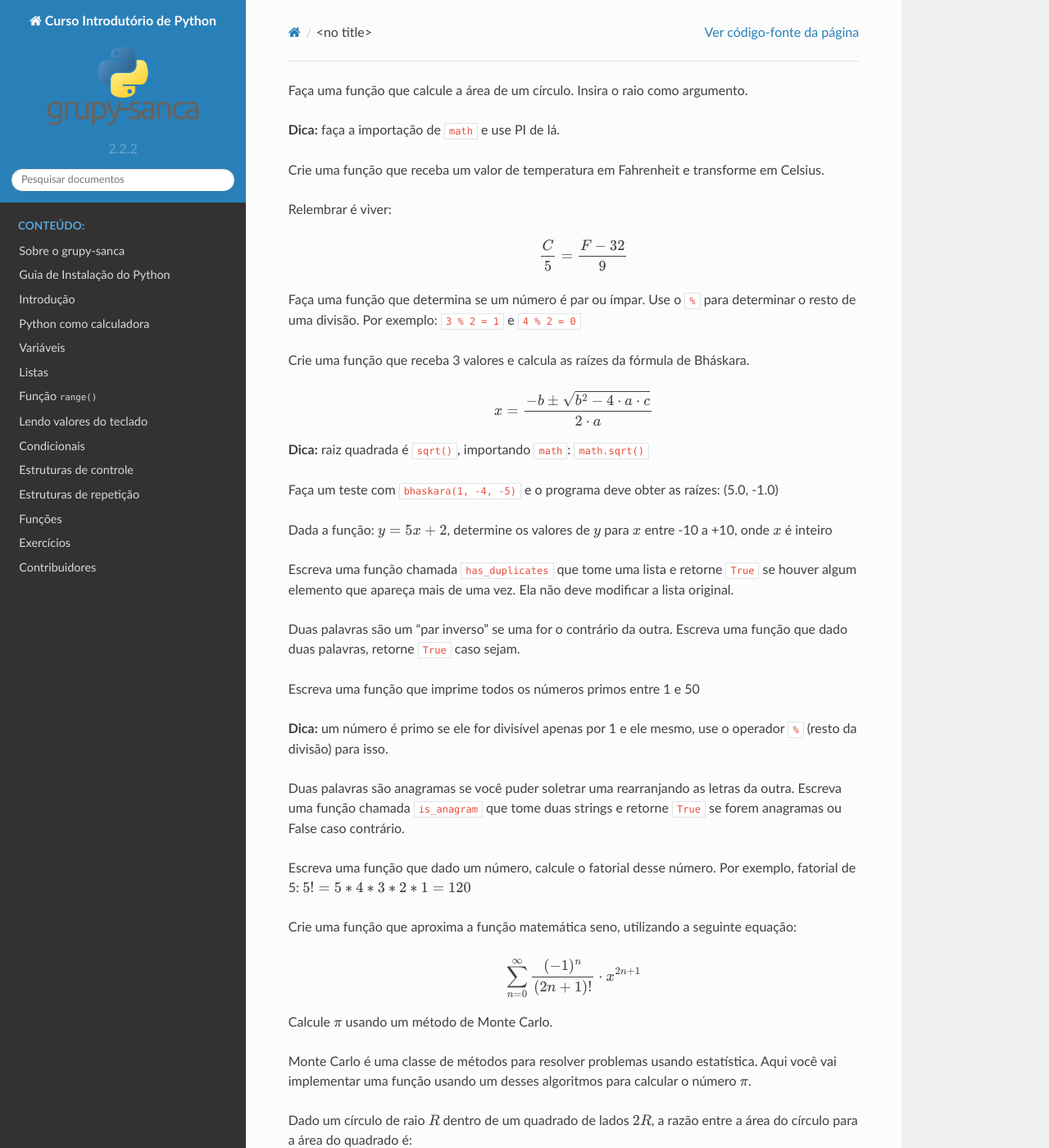
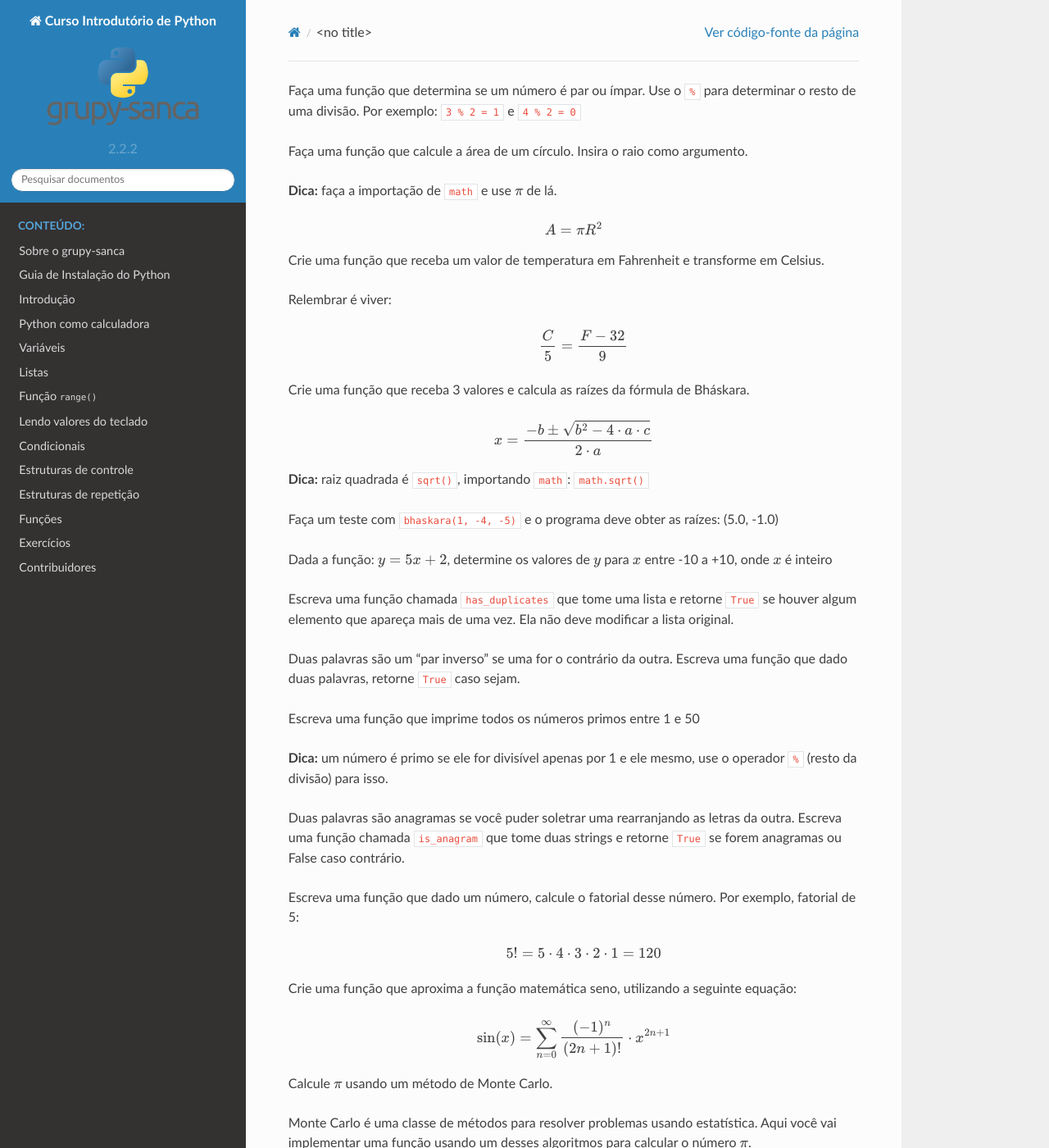
Before and after one commit to grupy-sanca/curso-python, a Sphinx documentation site: the page built from source/exercicios_funcoes.rst, in a window 1280 px wide and 1400 px high. Shown: the whole window at 82% size. Built offline with Sphinx 7.4.7 and the Read the Docs theme 2.0.0, drawn with Linux system fonts in a browser that asks for light colours.

```diff
--- a/source/exercicios_funcoes.rst
+++ b/source/exercicios_funcoes.rst
@@ -1,7 +1,14 @@
+#. Faça uma função que determina se um número é par ou ímpar. Use o ``%`` para
+   determinar o resto de uma divisão. Por exemplo: ``3 % 2 = 1`` e ``4 % 2 = 0``
+
 #. Faça uma função que calcule a área de um círculo. Insira o raio como
    argumento.
 
-   **Dica:** faça a importação de ``math`` e use PI de lá.
+   **Dica:** faça a importação de ``math`` e use :math:`\pi` de lá.
+
+   .. math::
+
+            A = \pi R^2
 
 #. Crie uma função que receba um valor de temperatura em Fahrenheit e transforme
    em Celsius.
@@ -47,14 +51,18 @@
    retorne ``True`` se forem anagramas ou False caso contrário.
 
 #. Escreva uma função que dado um número, calcule o fatorial desse número.
-   Por exemplo, fatorial de 5: :math:`5! = 5*4*3*2*1 = 120`
+   Por exemplo, fatorial de 5:
+
+    .. math::
+
+        5! = 5 \cdot 4 \cdot 3 \cdot 2 \cdot 1 = 120
 
 #. Crie uma função que aproxima a função matemática seno, utilizando a seguinte
    equação:
 
    .. math::
 
-        \sum_{n=0}^{\infty} \frac{(-1)^n}{(2n+1)!} \cdot x^{2n+1}
+        \sin(x) = \sum_{n=0}^{\infty} \frac{(-1)^n}{(2n+1)!} \cdot x^{2n+1}
 
 #. Calcule :math:`\pi` usando um método de Monte Carlo.
 
```
Also changed, not shown: other parts of source/exercicios_funcoes.rst (+0 -3 lines).
